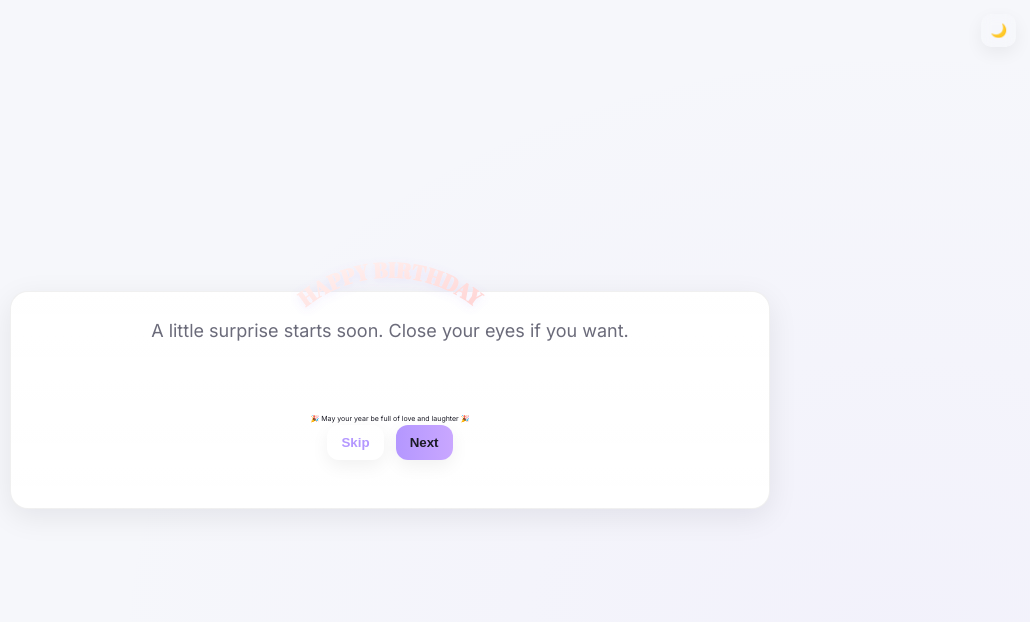
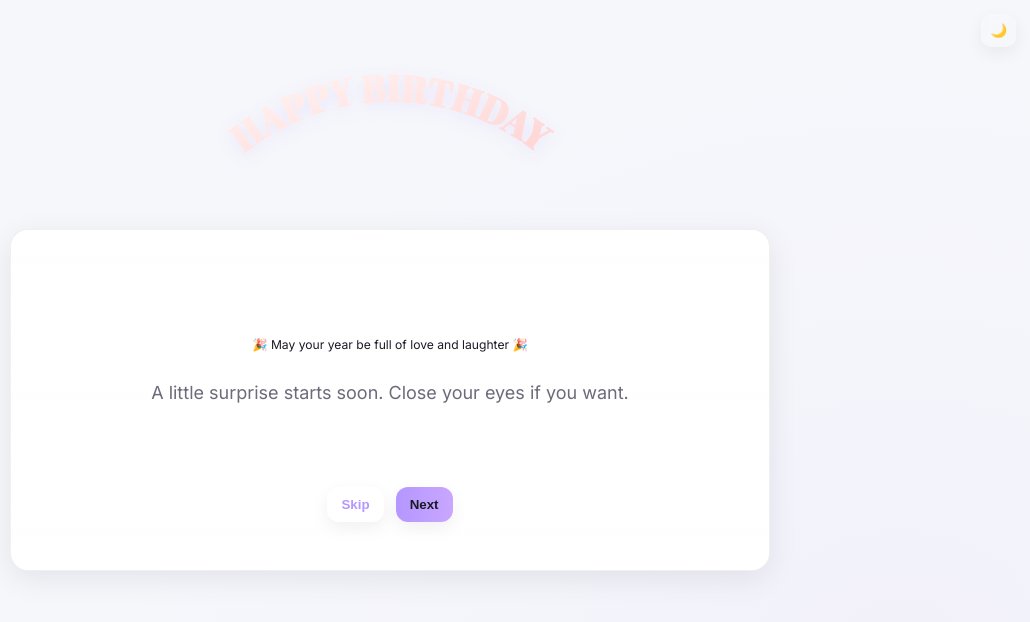
Before and after one commit to D3VALON3/birthday-site, a plain HTML site: page birthday.html in a window 1280 px wide. Shown: the whole page, without its empty margins (250-1280 px from the left). Drawn offline with Linux system fonts and the light colour scheme.

Commit message:
Update birthday.html

```diff
--- a/birthday.html
+++ b/birthday.html
@@ -118,6 +118,7 @@
   <!-- Page 1: Countdown -->
   <section id="page1" class="page active" aria-label="Countdown">
     <div class="card">
+      <div id="hbcontainer" style="width:100%;display:flex;justify-content:center;margin-bottom:12px;pointer-events:none"></div>
       <div class="small">A little surprise starts soon. Close your eyes if you want.</div>
       <div id="countdown" class="countdown">00:00:10</div>
       <div class="small" id="countHint">Get ready...</div>
@@ -253,11 +254,19 @@ function revealHappyBirthday(){ // fade countdown out
   countdownEl.style.opacity = '0'; countdownEl.style.transform = 'scale(0.9)';
   // after fade completes, hide the countdown element to free space
   setTimeout(()=>{ countdownEl.style.display = 'none'; countHint.style.display = 'none';
-    // show the SVG happy birthday in popcard with animation
-    hbwrap.style.display = 'flex'; popcard.classList.add('show');
-    // push controls lower on the page to avoid overlap (adds class to the page card)
+    // move the SVG happy birthday into the hbcontainer (top of the card) and show it
+    const hbcontainer = document.getElementById('hbcontainer');
+    if(hbwrap && hbcontainer){
+      // detach hbwrap from its popcard parent and append to hbcontainer
+      if(hbwrap.parentElement) hbwrap.parentElement.removeChild(hbwrap);
+      hbcontainer.appendChild(hbwrap);
+      hbwrap.style.display = 'flex';
+    }
+    // ensure the controls sit well below (no overlap)
     const page1Card = document.querySelector('#page1 .card');
     if(page1Card) page1Card.classList.add('pop-active');
+    // hide the original popcard area
+    if(popcard) popcard.style.display = 'none';
   }, 650);
 }
 
```
